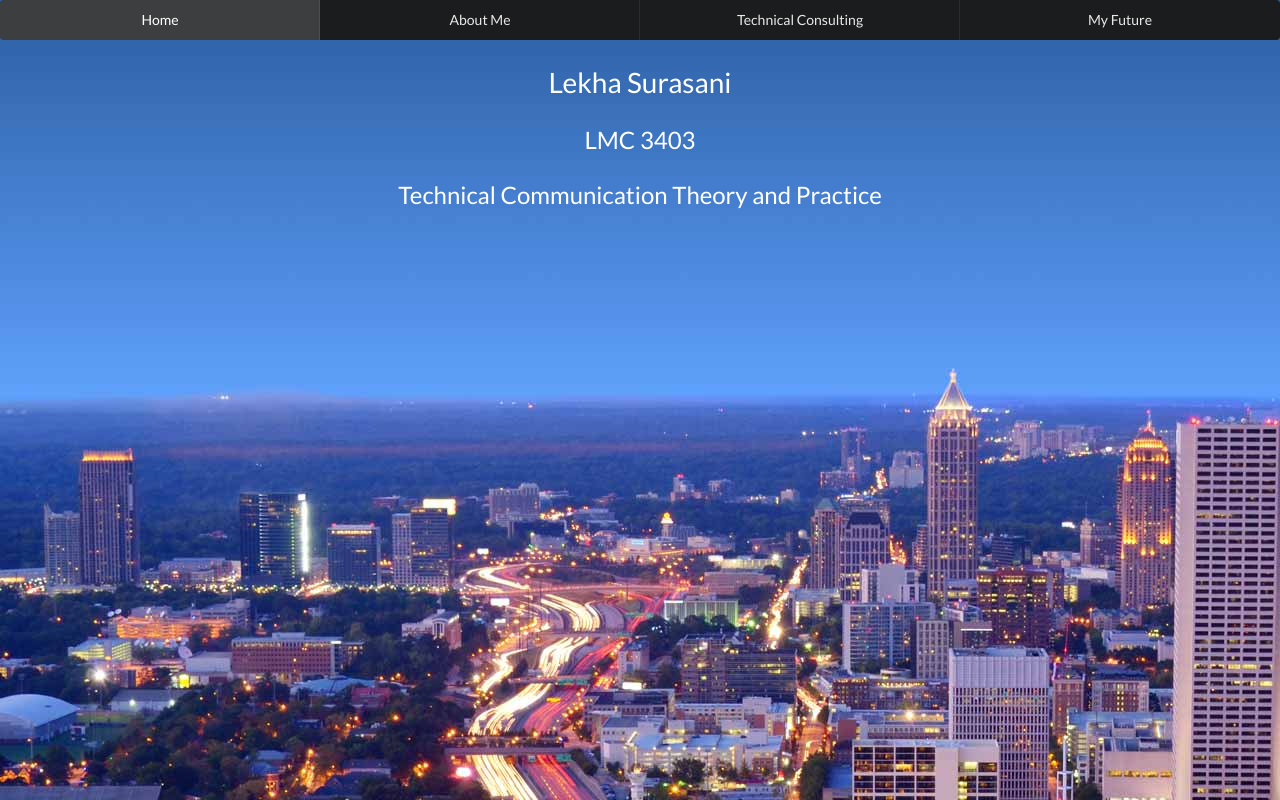
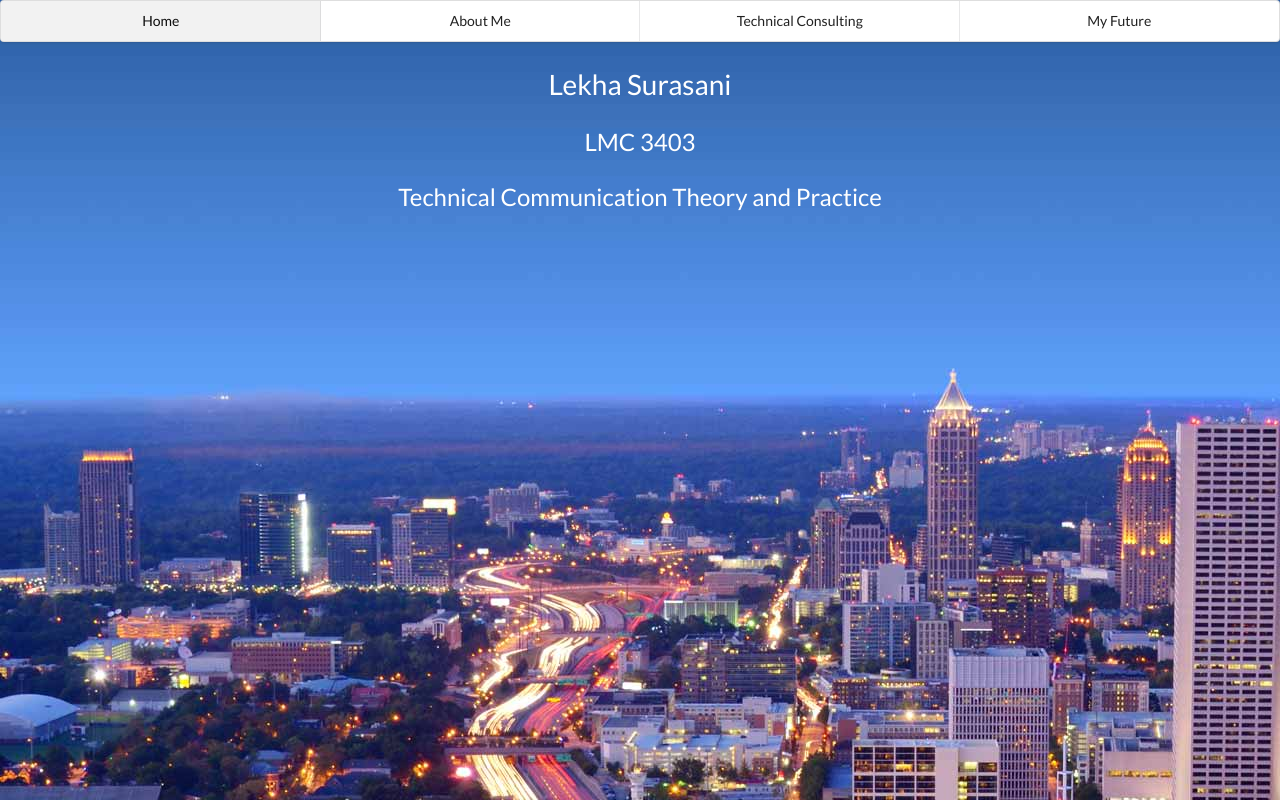
Before and after one commit to lsurasani/lmc3403, a plain HTML site: page index.html in a window 1280 px wide. Drawn offline with Linux system fonts and the light colour scheme.

```diff
--- a/index.html
+++ b/index.html
@@ -11,7 +11,7 @@
     </head>
 
     <body>
-        <div class="ui inverted four item menu">
+        <div class="ui four item menu">
             <a class="active item">Home</a>
             <a class="item">About Me</a>
             <a class="item">Technical Consulting</a>
```
